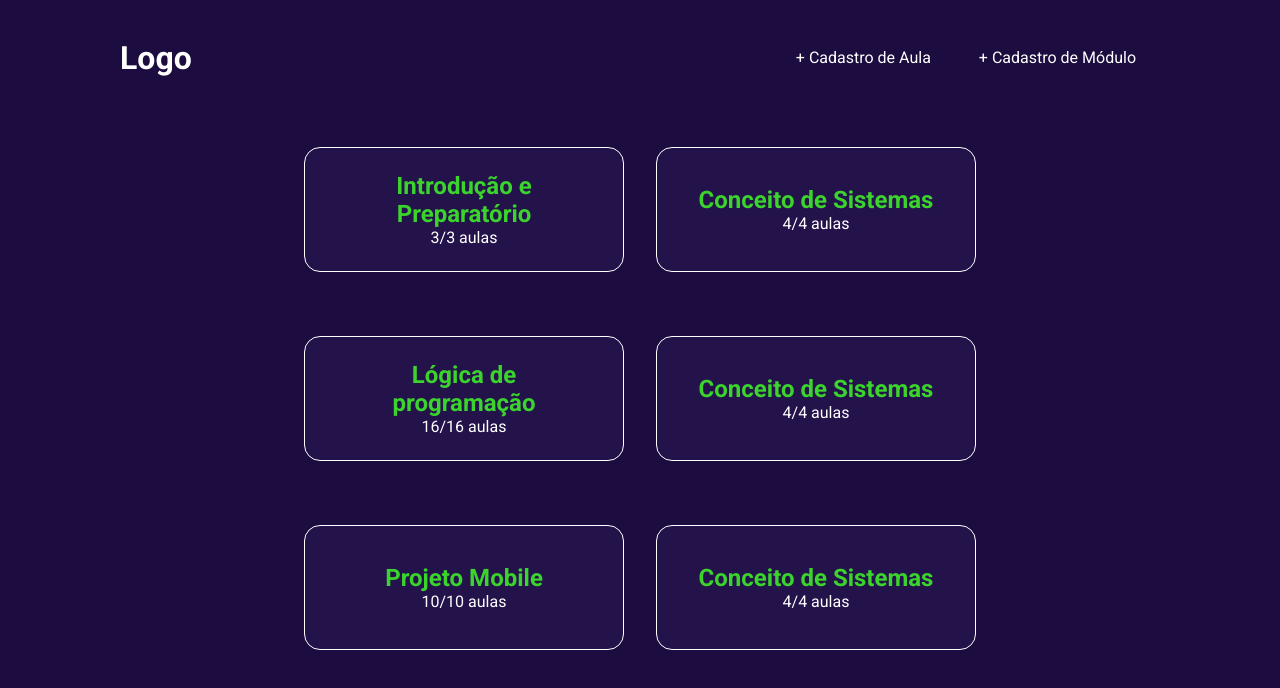
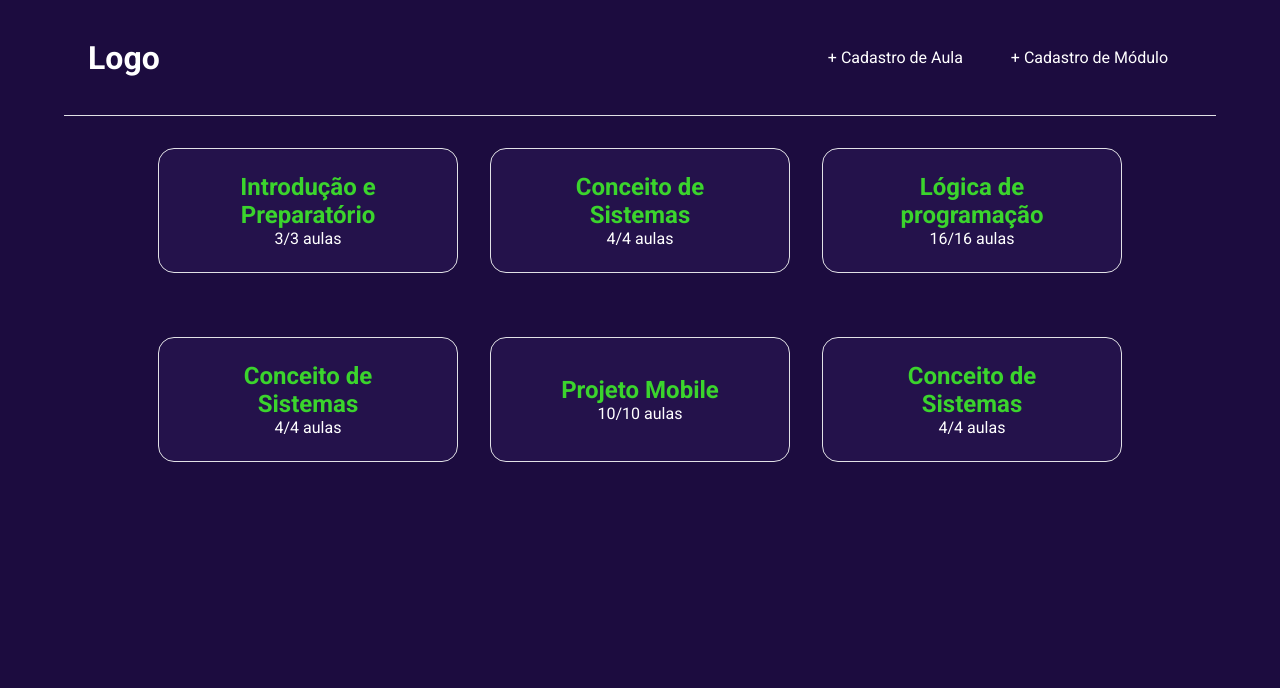
Before and after one commit to guiprais/verzel-fe, a React (Create React App) app: page / in a window 1280 px wide. Shown: the top 688 px of the page. Built offline with nearby package versions, Linux system fonts and the light colour scheme.

Commit message:
chore: change border colors and container width

```diff
--- a/src/pages/Home/styles.module.scss
+++ b/src/pages/Home/styles.module.scss
@@ -1,5 +1,5 @@
 .container {
-  width: 85%;
+  width: 90%;
   margin: 0 auto;
 
   .cardsContainer {
--- a/src/pages/components/Card/styles.module.scss
+++ b/src/pages/components/Card/styles.module.scss
@@ -1,9 +1,9 @@
 .container {
-  width: 320px;
+  width: 300px;
   height: 125px;
   background-color: var(--blue-700);
   padding: 1.5rem 2.5rem;
-  border: 1px solid #fff;
+  border: 1px solid var(--gray-100);
   border-radius: 1rem;
   color: var(--white);
 
--- a/src/pages/components/Header/styles.module.scss
+++ b/src/pages/components/Header/styles.module.scss
@@ -3,6 +3,8 @@
   justify-content: space-between;
   align-items: center;
   padding: 1.5rem;
+
+  border-bottom: 1px solid var(--gray-100);
 
   ul {
     display: flex;
```
